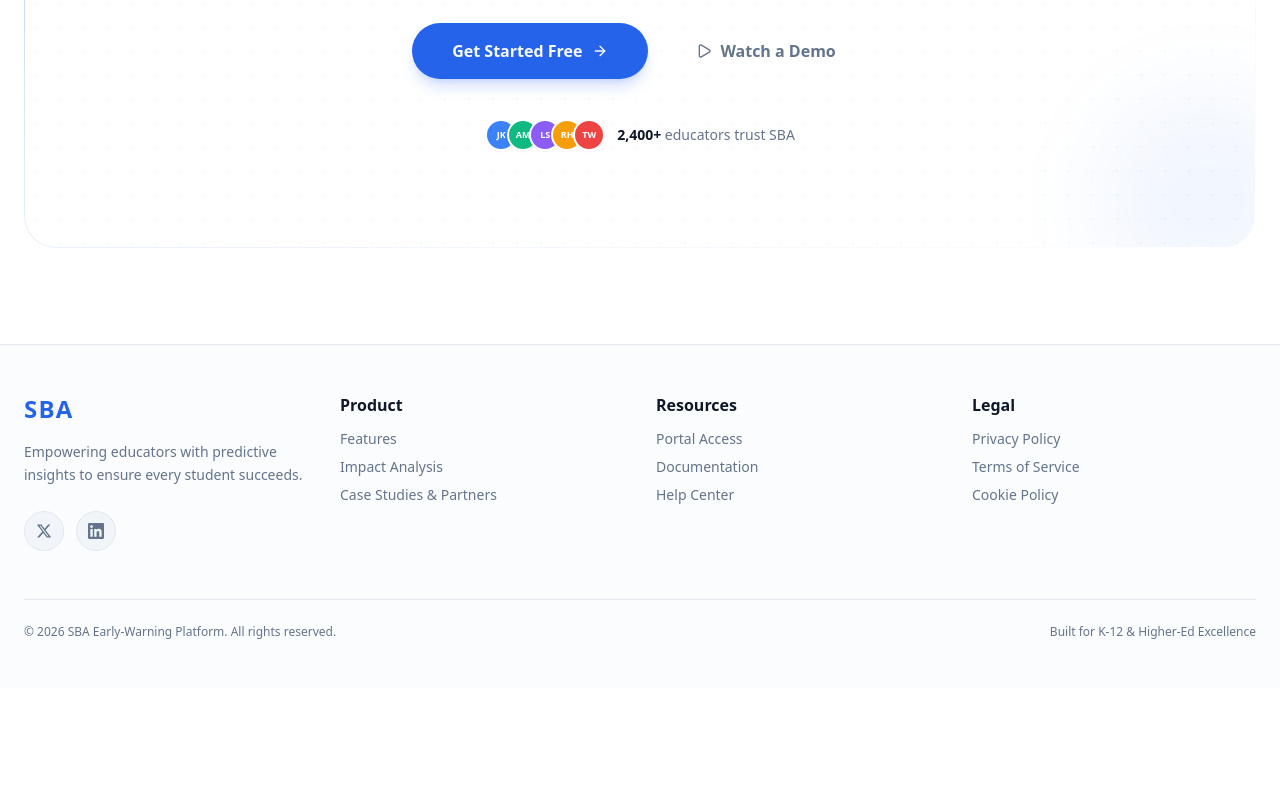
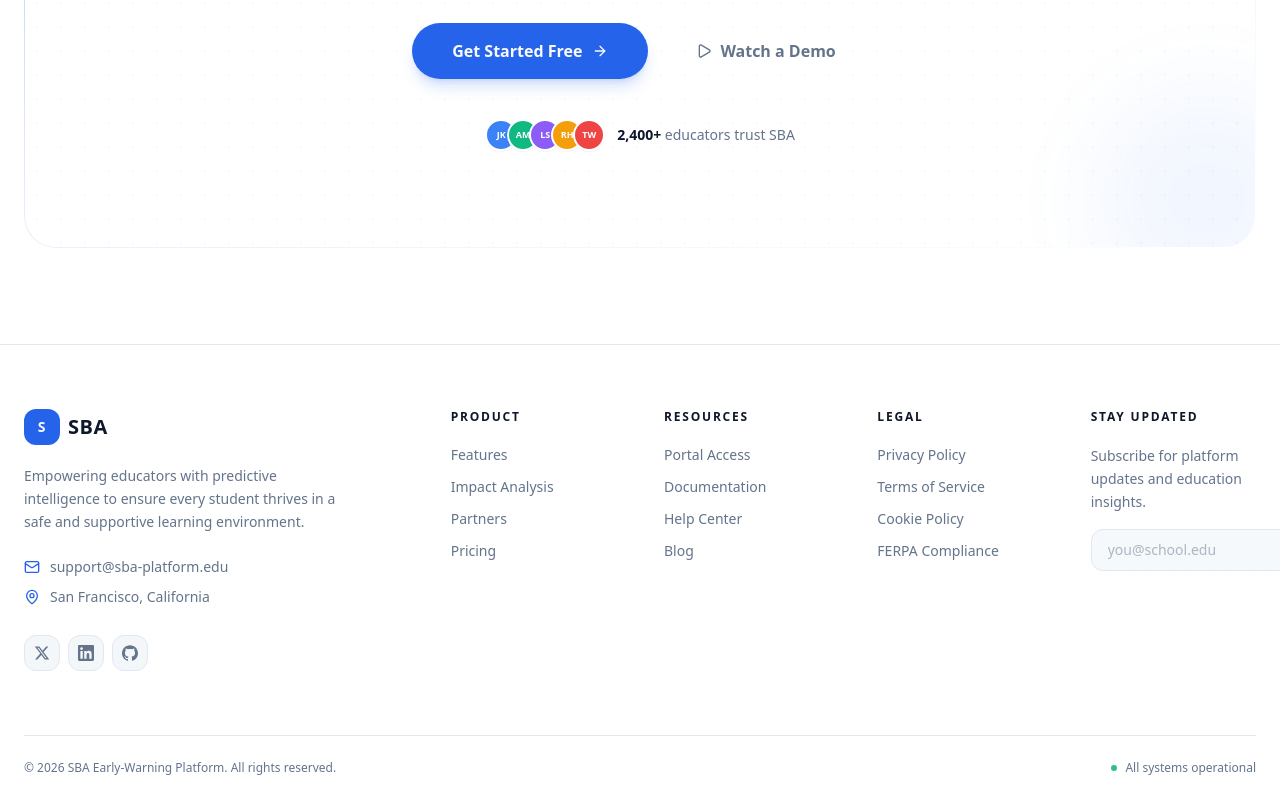
Before and after one commit to ebrahem-eng/Student_Behavior_Analysis_front_end, a React (Vite) app: page / in a window 1280 px wide. Shown: the part 3378-4178 px from the top of the page. Before the commit the page ends 4066 px from the top, so only its background shows below. Built offline with nearby package versions, Linux system fonts and the light colour scheme.

Commit message:
feat(landing): redesign footer with branded logo mark, 3-column links, and newsletter signup

```diff
--- a/src/features/landing/components/LandingFooter.tsx
+++ b/src/features/landing/components/LandingFooter.tsx
@@ -1,109 +1,163 @@
 import { Link } from "react-router-dom";
 import { useTranslation } from "react-i18next";
+import { Mail, MapPin } from "lucide-react";
 
 export function LandingFooter() {
   const { i18n } = useTranslation();
   const isAr = i18n.language === "ar";
 
+  const footerLinks = {
+    product: {
+      title: isAr ? "المنتج" : "Product",
+      links: [
+        { label: isAr ? "المميزات" : "Features", href: "#features" },
+        { label: isAr ? "تحليل الأثر" : "Impact Analysis", href: "#impact" },
+        { label: isAr ? "المؤسسات الشريكة" : "Partners", href: "#partners" },
+        { label: isAr ? "التسعير" : "Pricing", href: "#" },
+      ],
+    },
+    resources: {
+      title: isAr ? "المصادر" : "Resources",
+      links: [
+        { label: isAr ? "دخول البوابة" : "Portal Access", href: "/login", isRoute: true },
+        { label: isAr ? "التوثيق الفني" : "Documentation", href: "#" },
+        { label: isAr ? "مركز المساعدة" : "Help Center", href: "#" },
+        { label: isAr ? "المدونة" : "Blog", href: "#" },
+      ],
+    },
+    legal: {
+      title: isAr ? "القانون" : "Legal",
+      links: [
+        { label: isAr ? "سياسة الخصوصية" : "Privacy Policy", href: "#" },
+        { label: isAr ? "شروط الخدمة" : "Terms of Service", href: "#" },
+        { label: isAr ? "ملفات الارتباط" : "Cookie Policy", href: "#" },
+        { label: isAr ? "FERPA التوافق" : "FERPA Compliance", href: "#" },
+      ],
+    },
+  };
+
   return (
-    <footer className="bg-secondary/30 border-t border-border w-full py-12 transition-colors duration-200 mt-auto">
-      <div className="max-w-[1280px] mx-auto px-4 sm:px-6">
-        {/* Top 4-Column Grid */}
-        <div className="grid grid-cols-1 md:grid-cols-4 gap-8 mb-12">
-          {/* Brand & Mission */}
-          <div className="col-span-1 md:col-span-1 space-y-4">
-            <Link to="/" className="text-2xl font-bold text-primary tracking-wider inline-block">
-              SBA
+    <footer className="relative border-t border-border w-full mt-auto overflow-hidden">
+      {/* Subtle background texture */}
+      <div className="absolute inset-0 pointer-events-none opacity-[0.25]"
+        style={{
+          backgroundImage: "radial-gradient(circle, hsl(var(--primary) / 0.08) 1px, transparent 1px)",
+          backgroundSize: "20px 20px",
+        }}
+      />
+
+      <div className="relative z-10 max-w-[1280px] mx-auto px-4 sm:px-6">
+        {/* Top Section */}
+        <div className="py-16 grid grid-cols-1 lg:grid-cols-12 gap-12">
+          {/* Brand Column - Wider */}
+          <div className="lg:col-span-4 space-y-5">
+            <Link to="/" className="inline-flex items-center gap-2">
+              <div className="w-9 h-9 bg-primary rounded-xl flex items-center justify-center">
+                <span className="text-primary-foreground text-sm font-extrabold tracking-wider">S</span>
+              </div>
+              <span className="text-xl font-extrabold text-foreground tracking-wide">SBA</span>
             </Link>
-            <p className="text-sm text-muted-foreground leading-relaxed">
+
+            <p className="text-sm text-muted-foreground leading-relaxed max-w-xs">
               {isAr
-                ? "تمكين المعلمين والمرشدين برؤى تنبؤية لضمان تفوق ونجاح كل طالب."
-                : "Empowering educators with predictive insights to ensure every student succeeds."}
+                ? "تمكين المعلمين والمرشدين برؤى تنبؤية ذكية لضمان تفوق ونجاح كل طالب في بيئة تعليمية آمنة."
+                : "Empowering educators with predictive intelligence to ensure every student thrives in a safe and supportive learning environment."}
             </p>
-            <div className="flex gap-3 pt-2">
-              <a
-                href="#"
-                className="w-10 h-10 rounded-full bg-secondary border border-border flex items-center justify-center text-muted-foreground hover:bg-primary hover:text-primary-foreground transition-all duration-300"
-                aria-label="Twitter / X"
-              >
-                <svg className="w-4 h-4 fill-current" viewBox="0 0 24 24">
-                  <path d="M18.244 2.25h3.308l-7.227 8.26 8.502 11.24H16.17l-5.214-6.817L4.99 21.75H1.68l7.73-8.835L1.254 2.25H8.08l4.713 6.231zm-1.161 17.52h1.833L7.084 4.126H5.117z" />
-                </svg>
-              </a>
-              <a
-                href="#"
-                className="w-10 h-10 rounded-full bg-secondary border border-border flex items-center justify-center text-muted-foreground hover:bg-primary hover:text-primary-foreground transition-all duration-300"
-                aria-label="LinkedIn"
-              >
-                <svg className="w-4 h-4 fill-current" viewBox="0 0 24 24">
-                  <path d="M20.447 20.452h-3.554v-5.569c0-1.328-.027-3.037-1.852-3.037-1.853 0-2.136 1.445-2.136 2.939v5.667H9.351V9h3.414v1.561h.046c.477-.9 1.637-1.85 3.37-1.85 3.601 0 4.267 2.37 4.267 5.455v6.286zM5.337 7.433c-1.144 0-2.063-.926-2.063-2.065 0-1.138.92-2.063 2.063-2.063 1.14 0 2.064.925 2.064 2.063 0 1.139-.925 2.065-2.064 2.065zm1.782 13.019H3.555V9h3.564v11.452zM22.225 0H1.771C.792 0 0 .774 0 1.729v20.542C0 23.227.792 24 1.771 24h20.451C23.2 24 24 23.227 24 22.271V1.729C24 .774 23.2 0 22.222 0h.003z" />
-                </svg>
-              </a>
+
+            {/* Contact Info */}
+            <div className="space-y-2.5 pt-1">
+              <div className="flex items-center gap-2.5 text-sm text-muted-foreground">
+                <Mail className="w-4 h-4 text-primary shrink-0" />
+                <span>support@sba-platform.edu</span>
+              </div>
+              <div className="flex items-center gap-2.5 text-sm text-muted-foreground">
+                <MapPin className="w-4 h-4 text-primary shrink-0" />
+                <span>{isAr ? "سان فرانسيسكو، كاليفورنيا" : "San Francisco, California"}</span>
               </div>
             </div>
 
-          {/* Product Links */}
-          <div className="flex flex-col gap-3">
-            <h4 className="text-base font-semibold text-foreground">
-              {isAr ? "المنتج" : "Product"}
+            {/* Social Icons */}
+            <div className="flex gap-2 pt-2">
+              {[
+                { label: "X", path: "M18.244 2.25h3.308l-7.227 8.26 8.502 11.24H16.17l-5.214-6.817L4.99 21.75H1.68l7.73-8.835L1.254 2.25H8.08l4.713 6.231zm-1.161 17.52h1.833L7.084 4.126H5.117z" },
+                { label: "LinkedIn", path: "M20.447 20.452h-3.554v-5.569c0-1.328-.027-3.037-1.852-3.037-1.853 0-2.136 1.445-2.136 2.939v5.667H9.351V9h3.414v1.561h.046c.477-.9 1.637-1.85 3.37-1.85 3.601 0 4.267 2.37 4.267 5.455v6.286zM5.337 7.433c-1.144 0-2.063-.926-2.063-2.065 0-1.138.92-2.063 2.063-2.063 1.14 0 2.064.925 2.064 2.063 0 1.139-.925 2.065-2.064 2.065zm1.782 13.019H3.555V9h3.564v11.452zM22.225 0H1.771C.792 0 0 .774 0 1.729v20.542C0 23.227.792 24 1.771 24h20.451C23.2 24 24 23.227 24 22.271V1.729C24 .774 23.2 0 22.222 0h.003z" },
+                { label: "GitHub", path: "M12 .297c-6.63 0-12 5.373-12 12 0 5.303 3.438 9.8 8.205 11.385.6.113.82-.258.82-.577 0-.285-.01-1.04-.015-2.04-3.338.724-4.042-1.61-4.042-1.61C4.422 18.07 3.633 17.7 3.633 17.7c-1.087-.744.084-.729.084-.729 1.205.084 1.838 1.236 1.838 1.236 1.07 1.835 2.809 1.305 3.495.998.108-.776.417-1.305.76-1.605-2.665-.3-5.466-1.332-5.466-5.93 0-1.31.465-2.38 1.235-3.22-.135-.303-.54-1.523.105-3.176 0 0 1.005-.322 3.3 1.23.96-.267 1.98-.399 3-.405 1.02.006 2.04.138 3 .405 2.28-1.552 3.285-1.23 3.285-1.23.645 1.653.24 2.873.12 3.176.765.84 1.23 1.91 1.23 3.22 0 4.61-2.805 5.625-5.475 5.92.42.36.81 1.096.81 2.22 0 1.606-.015 2.896-.015 3.286 0 .315.21.69.825.57C20.565 22.092 24 17.592 24 12.297c0-6.627-5.373-12-12-12" },
+              ].map((social, i) => (
+                <a
+                  key={i}
+                  href="#"
+                  className="w-9 h-9 rounded-xl bg-secondary/80 border border-border flex items-center justify-center text-muted-foreground hover:bg-primary hover:text-primary-foreground hover:border-primary hover:shadow-md hover:shadow-primary/15 transition-all duration-300"
+                  aria-label={social.label}
+                >
+                  <svg className="w-4 h-4 fill-current" viewBox="0 0 24 24">
+                    <path d={social.path} />
+                  </svg>
+                </a>
+              ))}
+            </div>
+          </div>
+
+          {/* Link Columns */}
+          {Object.values(footerLinks).map((section, idx) => (
+            <div key={idx} className="lg:col-span-2 lg:col-start-auto">
+              <h4 className="text-xs font-bold text-foreground uppercase tracking-[0.15em] mb-5">
+                {section.title}
               </h4>
-            <nav className="flex flex-col gap-2">
-              <a href="#features" className="text-sm text-muted-foreground hover:text-primary transition-colors">
-                {isAr ? "المميزات والأنظمة" : "Features"}
+              <nav className="flex flex-col gap-3">
+                {section.links.map((link, linkIdx) => (
+                  link.isRoute ? (
+                    <Link
+                      key={linkIdx}
+                      to={link.href}
+                      className="text-sm text-muted-foreground hover:text-primary transition-colors duration-200"
+                    >
+                      {link.label}
+                    </Link>
+                  ) : (
+                    <a
+                      key={linkIdx}
+                      href={link.href}
+                      className="text-sm text-muted-foreground hover:text-primary transition-colors duration-200"
+                    >
+                      {link.label}
                     </a>
-              <a href="#impact" className="text-sm text-muted-foreground hover:text-primary transition-colors">
-                {isAr ? "تحليل الأثر" : "Impact Analysis"}
-              </a>
-              <a href="#partners" className="text-sm text-muted-foreground hover:text-primary transition-colors">
-                {isAr ? "المؤسسات الشريكة" : "Case Studies & Partners"}
-              </a>
+                  )
+                ))}
               </nav>
             </div>
+          ))}
 
-          {/* Resources Links */}
-          <div className="flex flex-col gap-3">
-            <h4 className="text-base font-semibold text-foreground">
-              {isAr ? "المصادر" : "Resources"}
+          {/* Newsletter Column */}
+          <div className="lg:col-span-2">
+            <h4 className="text-xs font-bold text-foreground uppercase tracking-[0.15em] mb-5">
+              {isAr ? "النشرة البريدية" : "Stay Updated"}
             </h4>
-            <nav className="flex flex-col gap-2">
-              <Link to="/login" className="text-sm text-muted-foreground hover:text-primary transition-colors">
-                {isAr ? "دخول البوابة" : "Portal Access"}
-              </Link>
-              <a href="#" className="text-sm text-muted-foreground hover:text-primary transition-colors">
-                {isAr ? "التوثيق الفني" : "Documentation"}
-              </a>
-              <a href="#" className="text-sm text-muted-foreground hover:text-primary transition-colors">
-                {isAr ? "مركز المساعدة" : "Help Center"}
-              </a>
-            </nav>
+            <p className="text-sm text-muted-foreground mb-4 leading-relaxed">
+              {isAr
+                ? "اشترك للحصول على آخر أخبار المنصة والتحديثات."
+                : "Subscribe for platform updates and education insights."}
+            </p>
+            <div className="flex gap-2">
+              <input
+                type="email"
+                placeholder={isAr ? "بريدك الإلكتروني" : "you@school.edu"}
+                className="flex-grow bg-secondary/60 border border-border rounded-xl px-4 py-2.5 text-sm text-foreground placeholder:text-muted-foreground/50 focus:outline-none focus:ring-2 focus:ring-primary/30 focus:border-primary/40 transition-all"
+              />
+              <button className="bg-primary text-primary-foreground rounded-xl px-4 py-2.5 text-sm font-semibold hover:opacity-90 active:scale-95 transition-all shadow-sm">
+                {isAr ? "اشتراك" : "Join"}
+              </button>
             </div>
-
-          {/* Legal Links */}
-          <div className="flex flex-col gap-3">
-            <h4 className="text-base font-semibold text-foreground">
-              {isAr ? "الخصوصية والقانون" : "Legal"}
-            </h4>
-            <nav className="flex flex-col gap-2">
-              <a href="#" className="text-sm text-muted-foreground hover:text-primary transition-colors">
-                {isAr ? "سياسة الخصوصية" : "Privacy Policy"}
-              </a>
-              <a href="#" className="text-sm text-muted-foreground hover:text-primary transition-colors">
-                {isAr ? "شروط الخدمة" : "Terms of Service"}
-              </a>
-              <a href="#" className="text-sm text-muted-foreground hover:text-primary transition-colors">
-                {isAr ? "ملفات تعريف الارتباط" : "Cookie Policy"}
-              </a>
-            </nav>
           </div>
         </div>
 
         {/* Bottom Bar */}
-        <div className="pt-6 border-t border-border flex flex-col md:flex-row justify-between items-center gap-4 text-xs text-muted-foreground">
-          <div>
+        <div className="py-6 border-t border-border flex flex-col sm:flex-row justify-between items-center gap-4">
+          <div className="text-xs text-muted-foreground">
             © {new Date().getFullYear()} SBA Early-Warning Platform. {isAr ? "جميع الحقوق محفوظة." : "All rights reserved."}
           </div>
-          <div className="flex gap-4">
-            <span>{isAr ? "مصمم للتميز الأكاديمي والتعليمي" : "Built for K-12 & Higher-Ed Excellence"}</span>
+          <div className="flex items-center gap-2 text-xs text-muted-foreground">
+            <div className="w-1.5 h-1.5 rounded-full bg-emerald-500 animate-pulse" />
+            <span>{isAr ? "جميع الأنظمة تعمل بكفاءة" : "All systems operational"}</span>
           </div>
         </div>
       </div>
```
Lines whose indentation alone changed are shown as unchanged.
